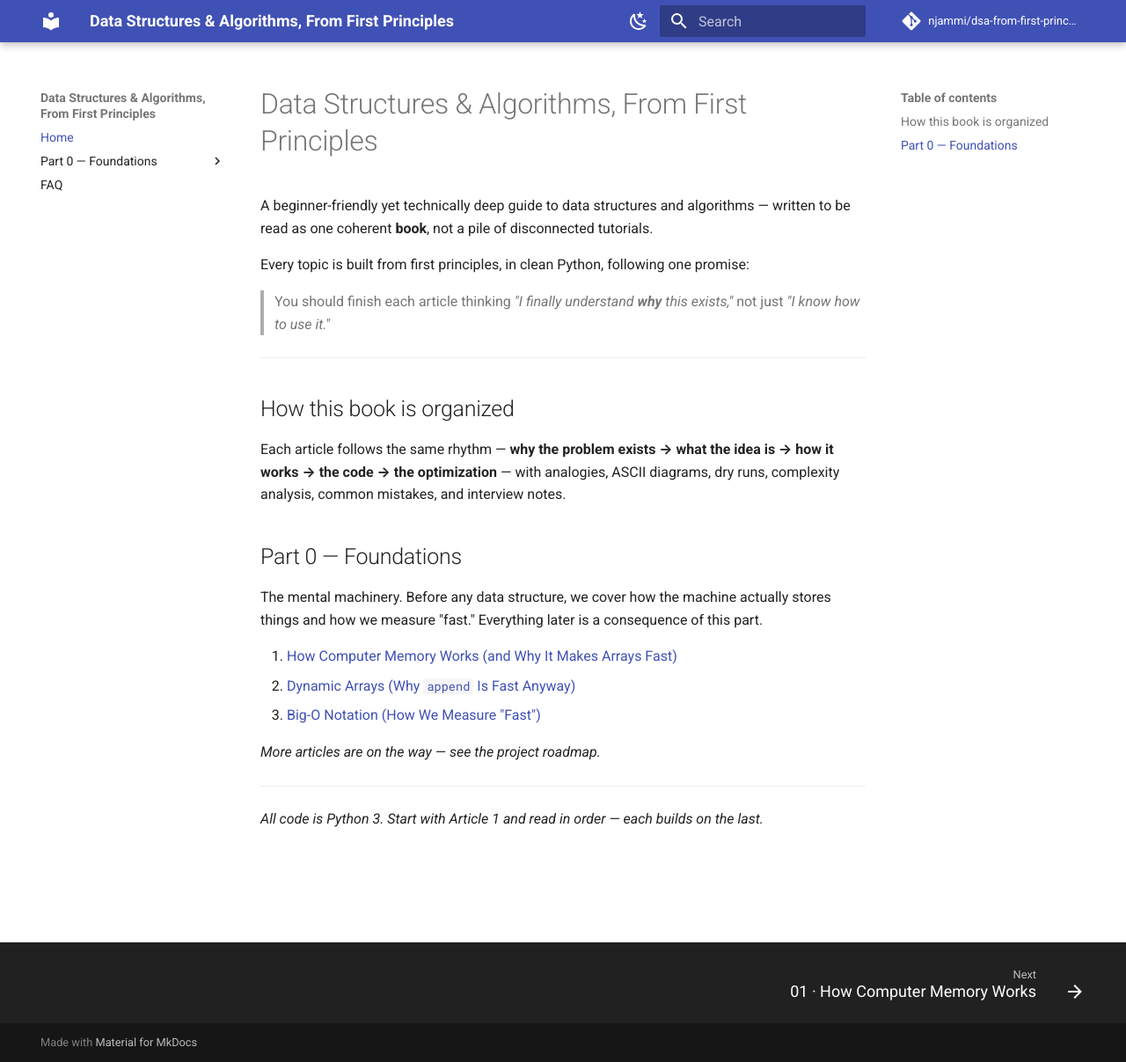
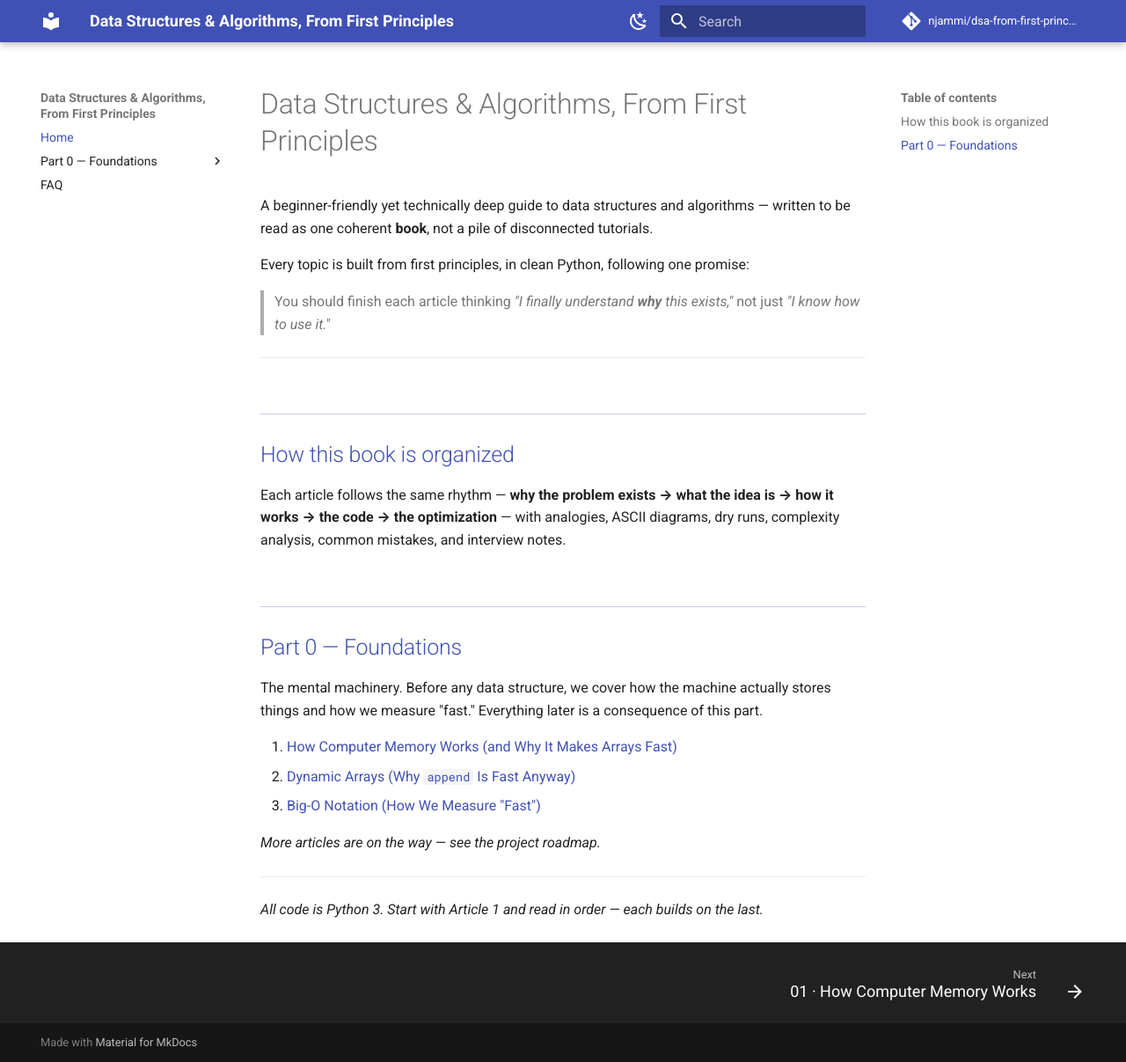
Before and after one commit to njammi/dsa-from-first-principles, an MkDocs documentation site: the page built from docs/index.md, in a window 1280 px wide and 1207 px high. Shown: the whole window at 88% size. Built offline with MkDocs 1.6.1 and Material for MkDocs 9.7.7, drawn with Linux system fonts in a browser that asks for light colours; comment, search, counter and statistics services are not loaded.

Commit message:
Color article section (h2) headings with a boundary rule
- Section headings now use a theme accent color + top divider so section
  boundaries are easy to scan in long articles.
- Accent is lightened in dark mode for readability; FAQ questions reuse it.

Co-Authored-By: Claude Opus 4.8 <noreply@anthropic.com>

```diff
--- a/docs/stylesheets/extra.css
+++ b/docs/stylesheets/extra.css
@@ -1,16 +1,37 @@
-/* ---- FAQ question styling ----
-   Questions are tagged `{ .faq-q }` (via attr_list). They get an auto-incrementing
-   "Q1. / Q2." number and a colored, bordered treatment so they stand out from the
-   article subheadings. Uses Material's theme variables, so it adapts to light/dark. */
+/* ============================================================
+   Custom styles for the DSA book (Material for MkDocs)
+   ============================================================ */
 
+/* Heading accent color — derived from the theme's primary color, but lightened
+   in dark mode so it stays readable against the dark background. */
+:root {
+  --heading-accent: var(--md-primary-fg-color);
+}
+[data-md-color-scheme="slate"] {
+  --heading-accent: color-mix(in srgb, var(--md-primary-fg-color) 55%, white);
+}
+
+/* ---- Section headings (h2) in articles ----
+   Color each section heading and add a top rule, so the boundaries between
+   the article's sections are easy to spot when scanning a long page. */
+.md-typeset h2 {
+  color: var(--heading-accent);
+  border-top: 0.075rem solid color-mix(in srgb, var(--heading-accent) 30%, transparent);
+  padding-top: 1.4rem;
+  margin-top: 2.5em;
+}
+
+/* ---- FAQ question headings ----
+   Tagged `{ .faq-q }`. Auto-numbered "Q1. / Q2." with a colored, bordered card
+   so questions stand out from the article-style subheadings. */
 .md-typeset {
   counter-reset: faq;   /* restart numbering per page; unused on non-FAQ pages */
 }
 
 .md-typeset h3.faq-q {
   counter-increment: faq;
-  color: var(--md-primary-fg-color);
-  border-left: 0.2rem solid var(--md-primary-fg-color);
+  color: var(--heading-accent);
+  border-left: 0.2rem solid var(--heading-accent);
   background-color: color-mix(in srgb, var(--md-primary-fg-color) 8%, transparent);
   padding: 0.5rem 0.75rem;
   border-radius: 0.1rem;
```
